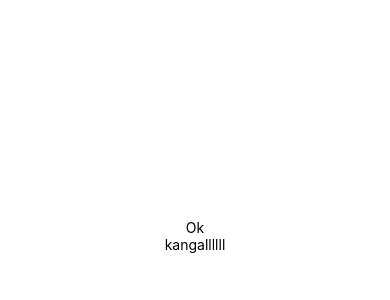
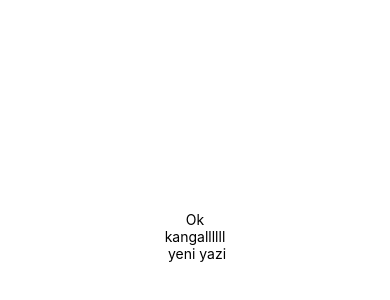
Before and after one commit to MehmetDT/yeniRepo, a React Native app: screen / in a window 390 px wide. Shown: the part 186-486 px from the top of the page. Built offline with nearby package versions, Linux system fonts and the light colour scheme.

Commit message:
yeni satir ekledim

```diff
--- a/src/App.js
+++ b/src/App.js
@@ -14,6 +14,7 @@ export default class App extends Component {
       <View style={styles.container}>
         <Text>Ok</Text>
         <Text>kangallllll</Text>
+        <Text> yeni yazi</Text>
       </View>
     );
   }
```
